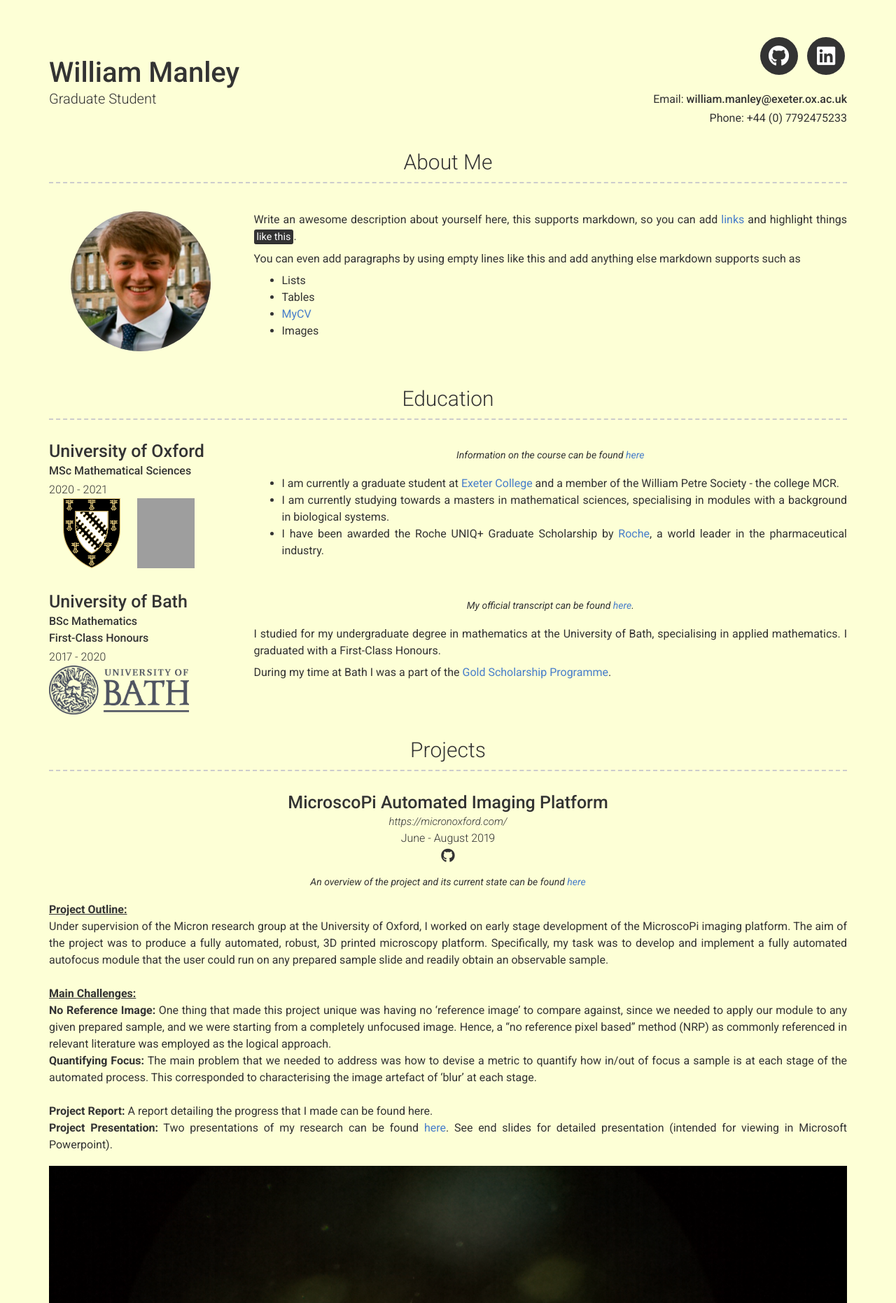
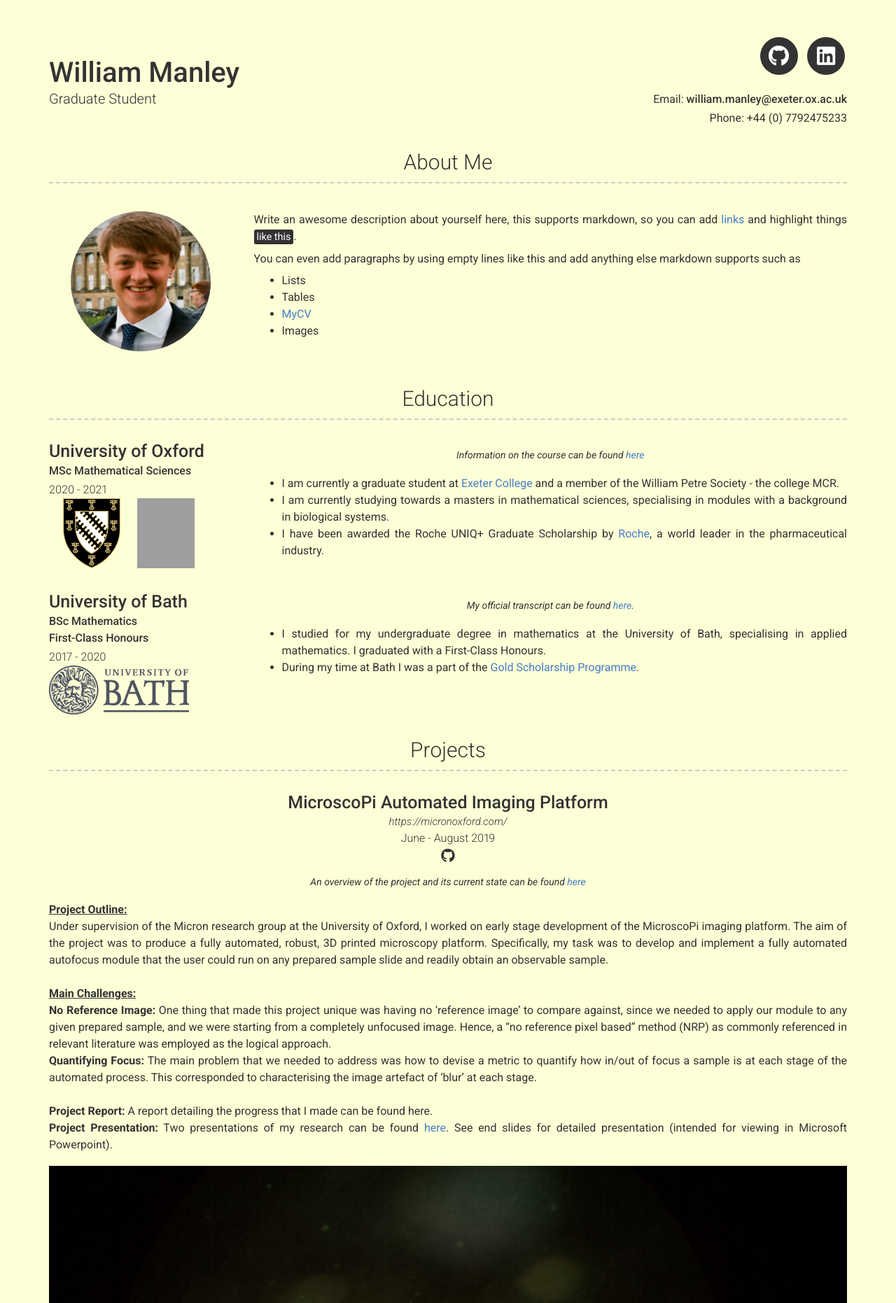
Before and after one commit to WilliamManley/WilliamManley.github.io, a Jekyll site: the page built from index.md, in a window 1280 px wide. Shown: the top 1862 px of the page at 70% size. Built offline with Jekyll 4.4.1, drawn with Linux system fonts in a browser that asks for light colours; nearby versions of some CDN libraries; grey boxes are pictures that could not be loaded.

```diff
--- a/_data/education.yml
+++ b/_data/education.yml
@@ -33,8 +33,12 @@
   quote: >
    My official transcript can be found <a href="documents/WilliamManleyTranscript.pdf">here</a>.
   description: | # this will include new lines to allow paragraphs
-   <p>
+   <ul>
+   <li>
    I studied for my undergraduate degree in mathematics at the University of Bath, specialising in applied
    mathematics. I graduated with a First-Class Honours.
-   </p>
+   </li>
+   <li>
    During my time at Bath I was a part of the <a href="https://www.bath.ac.uk/campaigns/gold-scholarship-programme/">Gold Scholarship Programme</a>.
+   </li>
+   </ul>
```
